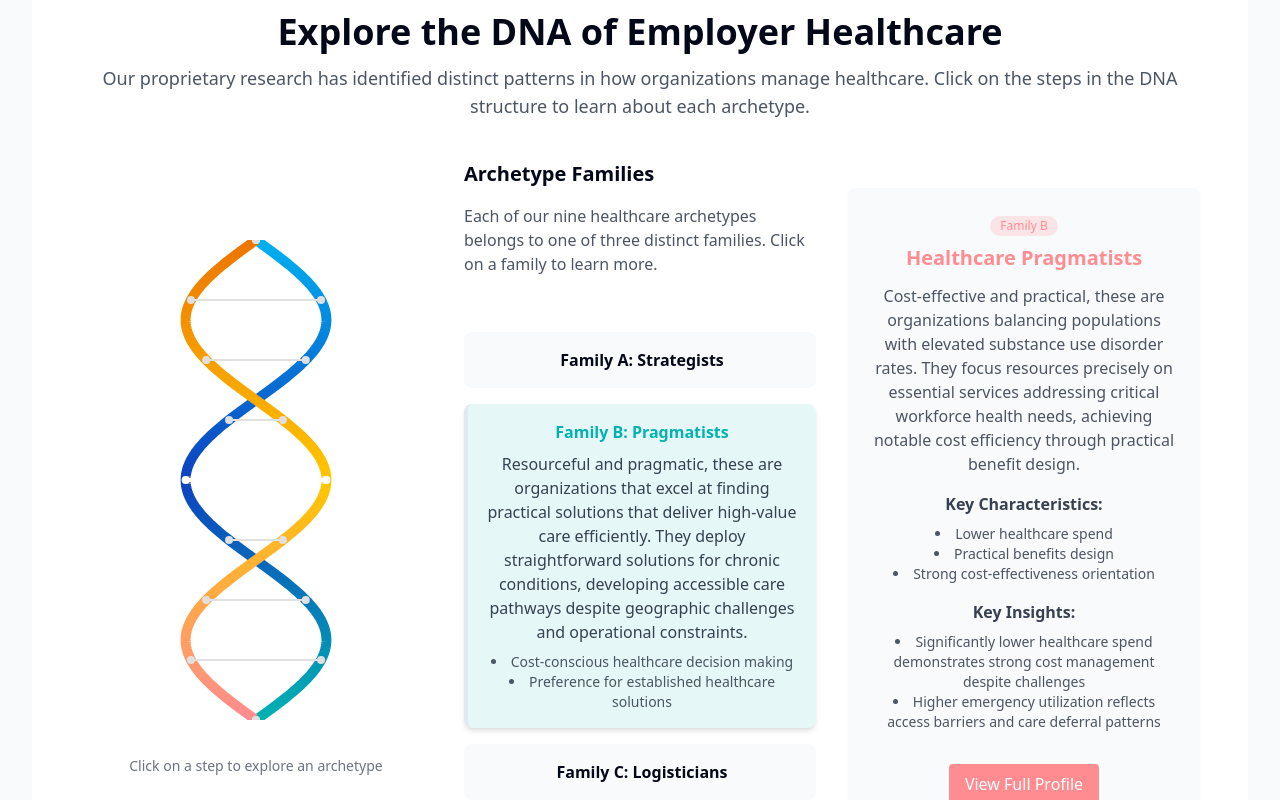
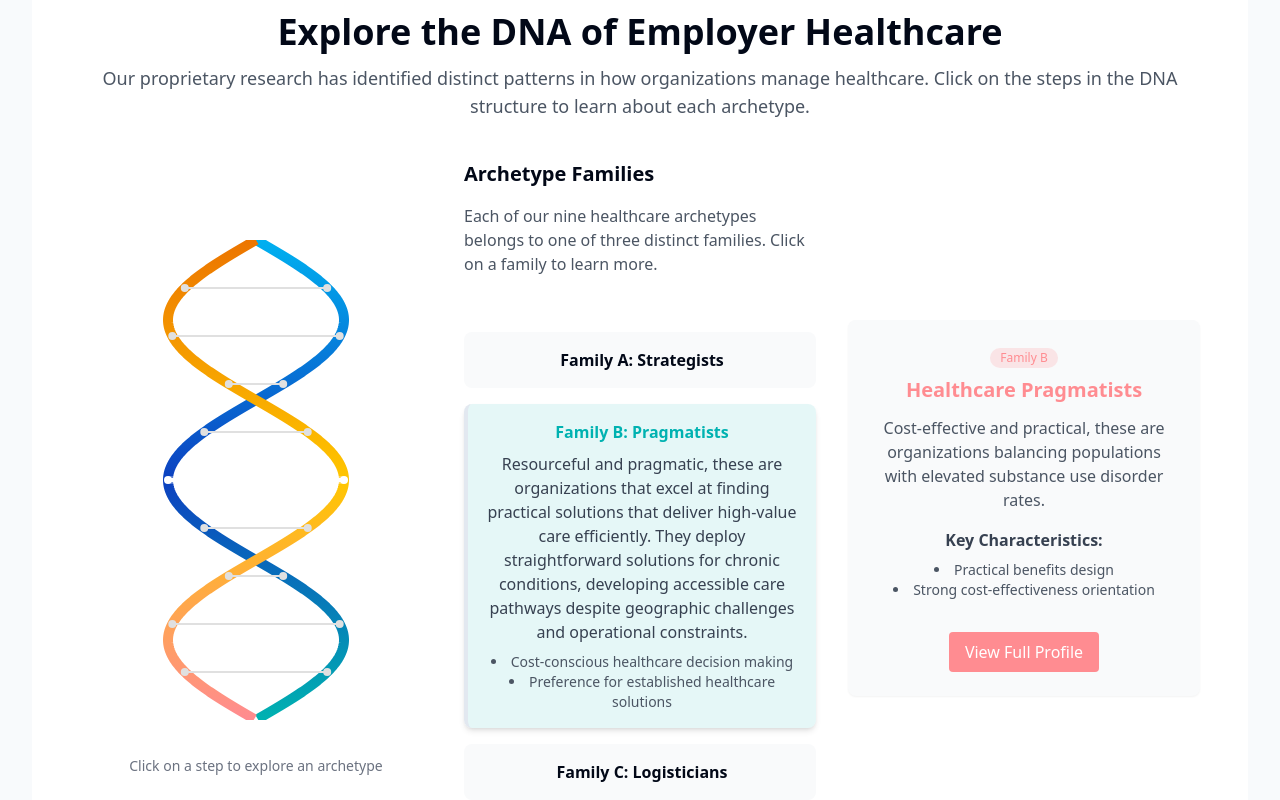
Before and after one commit to gnomiproject/gnomiproject-clone, a React (Vite) app: page / in a window 1280 px wide. Both pictures are taken after a click on the element 256 px from the left and 1060 px from the top of the page. Shown: the part 660-1460 px from the top of the page. Built offline with nearby package versions, Linux system fonts and the light colour scheme.

Commit message:
Fix: Adjust DNA helix and archetype details
- Keep archetype details to summary level.
- Adjust DNA helix step positions.

```diff
--- a/src/components/home/DNAHelix.tsx
+++ b/src/components/home/DNAHelix.tsx
@@ -78,10 +78,10 @@ const DNAHelix: React.FC<DNAHelixProps> = ({ className, onStepClick, selectedArc
 
     // Constants for the helix
     const centerX = width / 2;
-    const amplitude = width * 0.2; // Increased from 0.15 to 0.2 to make the helix wider
+    const amplitude = width * 0.25; // Increased from 0.2 to 0.25 to make the helix even wider
     const frequency = Math.PI * 3 / height; // How many cycles to fit in the height
     const strandWidth = 10;
-    const numberOfSteps = 9; // Reduce to 9 steps for the 9 archetypes
+    const numberOfSteps = 9; // Using 9 steps for the 9 archetypes
 
     // Store positions for click detection
     const newStepPositions: {x1: number, x2: number, y: number, archetypeId: ArchetypeId}[] = [];
@@ -124,10 +124,15 @@ const DNAHelix: React.FC<DNAHelixProps> = ({ className, onStepClick, selectedArc
     ctx.strokeStyle = orangeGradient;
     ctx.stroke();
 
-    // Draw the connecting steps (thin lines) - evenly spaced from top to bottom
+    // Draw the connecting steps (thin lines) - with adjusted spacing from top to bottom
+    // Start a bit lower from the top and end a bit higher from the bottom
+    const topMargin = height * 0.1; // 10% margin from the top
+    const bottomMargin = height * 0.1; // 10% margin from the bottom
+    const usableHeight = height - topMargin - bottomMargin;
+
     for (let i = 0; i < numberOfSteps; i++) {
-      // Calculate y position to distribute steps from very top to very bottom
-      const y = i * (height / (numberOfSteps - 1));
+      // Calculate y position with margins to distribute steps more evenly
+      const y = topMargin + (i * (usableHeight / (numberOfSteps - 1)));
       const x1 = centerX + amplitude * Math.sin(frequency * y);
       const x2 = centerX + amplitude * Math.sin(frequency * y + Math.PI);
 
--- a/src/components/home/InteractiveDNAExplorer.tsx
+++ b/src/components/home/InteractiveDNAExplorer.tsx
@@ -8,7 +8,7 @@ import SectionTitle from '@/components/shared/SectionTitle';
 import { ArchetypeId } from '@/types/archetype';
 
 const InteractiveDNAExplorer = () => {
-  const { getAllArchetypeSummaries, getAllFamilies, getArchetypeStandard } = useArchetypes();
+  const { getAllArchetypeSummaries, getAllFamilies } = useArchetypes();
   const archetypeSummaries = getAllArchetypeSummaries;
   const families = getAllFamilies;
 
@@ -24,8 +24,10 @@ const InteractiveDNAExplorer = () => {
     setSelectedFamily(familyId);
   };
 
-  // Get the selected archetype's detailed information
-  const selectedArchetypeDetails = selectedArchetype ? getArchetypeStandard(selectedArchetype) : null;
+  // Get the selected archetype's summary information (level 1)
+  const selectedArchetypeSummary = selectedArchetype ?
+    archetypeSummaries.find(archetype => archetype.id === selectedArchetype) :
+    null;
 
   return (
     <section className="py-16 px-6 md:px-12 bg-white">
@@ -93,37 +95,30 @@ const InteractiveDNAExplorer = () => {
             </Link>
           </div>
 
-          {/* Right side: Selected Archetype Detail or Archetype examples */}
+          {/* Right side: Selected Archetype Summary (Level 1) or Archetype examples */}
           <div className="md:col-span-1 order-3">
             <div className="bg-gray-50 p-6 rounded-lg shadow-sm h-full">
-              {selectedArchetypeDetails ? (
+              {selectedArchetypeSummary ? (
                 <div className="animate-fade-in">
-                  <div className={`inline-block px-2.5 py-0.5 rounded-full text-xs font-medium mb-2 bg-archetype-${selectedArchetypeDetails.id}/20 text-archetype-${selectedArchetypeDetails.id}`}>
-                    Family {selectedArchetypeDetails.familyId.toUpperCase()}
+                  <div className={`inline-block px-2.5 py-0.5 rounded-full text-xs font-medium mb-2 bg-archetype-${selectedArchetypeSummary.id}/20 text-archetype-${selectedArchetypeSummary.id}`}>
+                    Family {selectedArchetypeSummary.familyId.toUpperCase()}
                   </div>
-                  <h3 className={`text-xl font-bold mb-3 text-archetype-${selectedArchetypeDetails.id}`}>
-                    {selectedArchetypeDetails.name}
+                  <h3 className={`text-xl font-bold mb-3 text-archetype-${selectedArchetypeSummary.id}`}>
+                    {selectedArchetypeSummary.name}
                   </h3>
 
-                  <p className="text-gray-600 mb-4">{selectedArchetypeDetails.fullDescription}</p>
+                  <p className="text-gray-600 mb-4">{selectedArchetypeSummary.description}</p>
 
                   <h4 className="font-semibold text-gray-700 mb-2">Key Characteristics:</h4>
                   <ul className="list-disc list-inside text-sm text-gray-600 mb-4">
-                    {selectedArchetypeDetails.keyCharacteristics.slice(0, 3).map((trait, index) => (
+                    {selectedArchetypeSummary.keyCharacteristics.slice(0, 3).map((trait, index) => (
                       <li key={index}>{trait}</li>
-                    ))}
-                  </ul>
-
-                  <h4 className="font-semibold text-gray-700 mb-2">Key Insights:</h4>
-                  <ul className="list-disc list-inside text-sm text-gray-600 mb-4">
-                    {selectedArchetypeDetails.keyInsights.slice(0, 2).map((insight, index) => (
-                      <li key={index}>{insight}</li>
                     ))}
                   </ul>
 
                   <Link
                     to={`/insights/${selectedArchetype}`}
-                    className={`inline-block mt-4 px-4 py-2 rounded text-white bg-archetype-${selectedArchetypeDetails.id} hover:opacity-90 transition-opacity`}
+                    className={`inline-block mt-4 px-4 py-2 rounded text-white bg-archetype-${selectedArchetypeSummary.id} hover:opacity-90 transition-opacity`}
                   >
                     View Full Profile
                   </Link>
```
